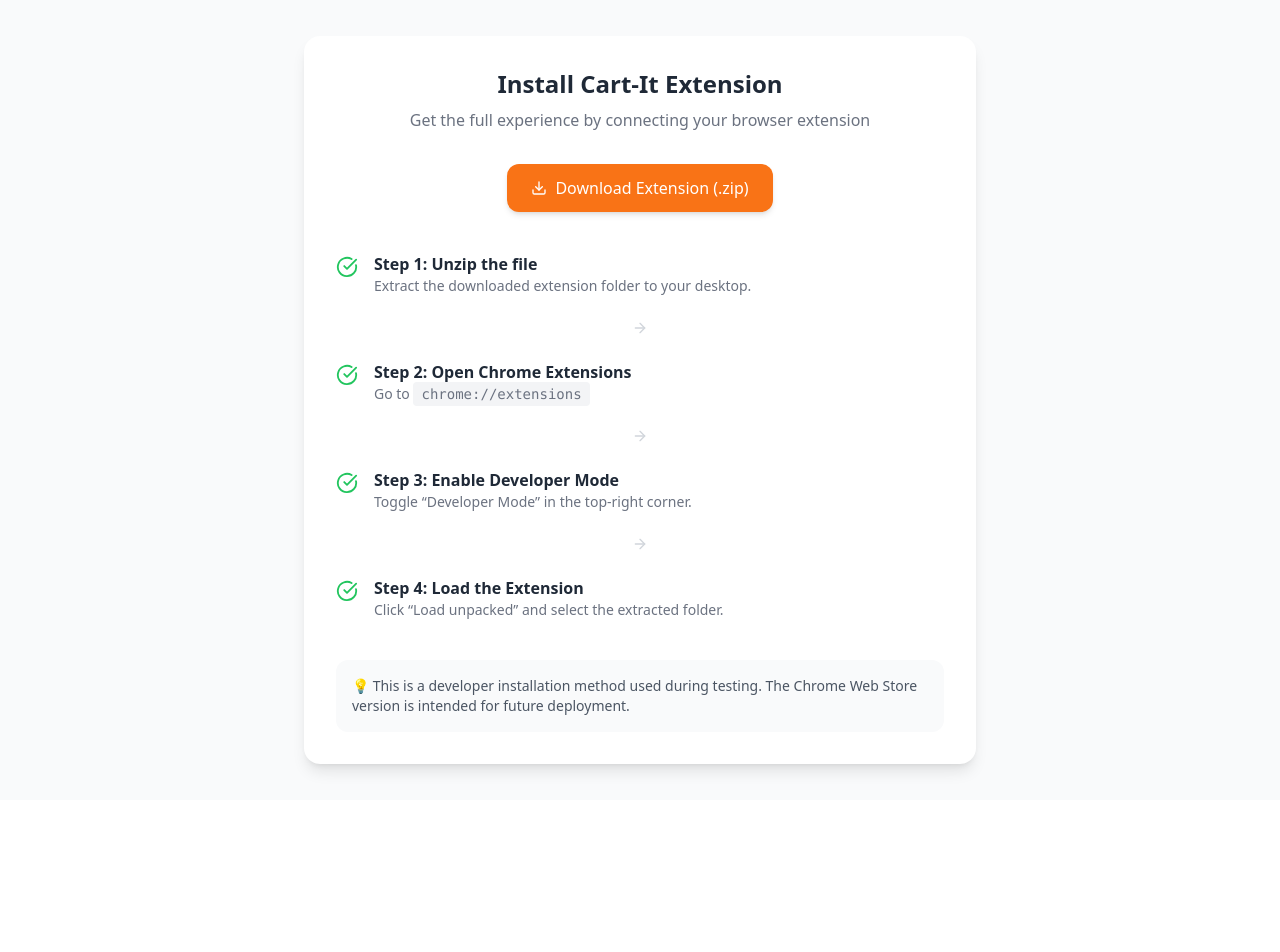
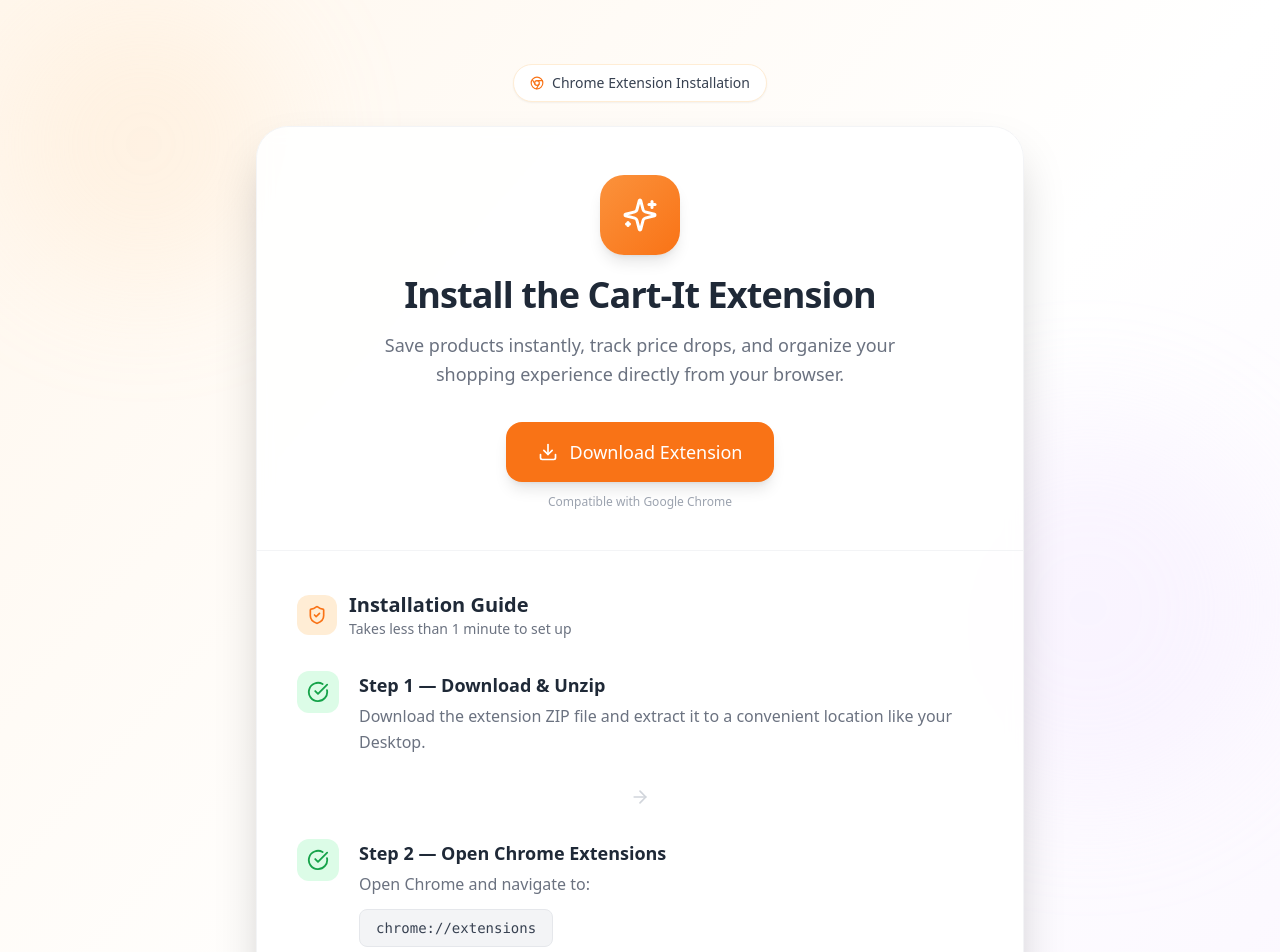
Before and after one commit to darcie13/Cart-It, a React (Create React App) app in the folder cart-it-frontend/: page /extension-install in a window 1280 px wide. Shown: the top 952 px of the page. Before the commit the page ends 800 px from the top, so only its background shows below. Built offline with nearby package versions, Linux system fonts and the light colour scheme.

Commit message:
Polished extension installation page

```diff
--- a/cart-it-frontend/src/components/extension-install.js
+++ b/cart-it-frontend/src/components/extension-install.js
@@ -1,106 +1,191 @@
 import React from "react";
-import { LuDownload, LuArrowRight, LuCircleCheckBig } from "react-icons/lu";
+import {
+  LuDownload,
+  LuArrowRight,
+  LuCircleCheckBig,
+  LuChrome,
+  LuShieldCheck,
+  LuSparkles
+} from "react-icons/lu";
 
 const ExtensionInstall = () => {
   return (
-    <div className="min-h-screen bg-gray-50 flex items-center justify-center px-6">
-      <div className="max-w-2xl w-full bg-white shadow-lg rounded-2xl p-8">
+    <div className="min-h-screen bg-gradient-to-br from-orange-50 via-white to-purple-50 px-6 py-16">
 
-        {/* Header */}
-        <div className="text-center mb-8">
-          <h1 className="text-2xl font-bold text-gray-800">
-            Install Cart-It Extension
-          </h1>
-          <p className="text-gray-500 mt-2">
-            Get the full experience by connecting your browser extension
-          </p>
+      {/* Background Glow Effects */}
+      <div className="absolute top-0 left-0 w-72 h-72 bg-orange-200 opacity-20 blur-3xl rounded-full"></div>
+      <div className="absolute bottom-0 right-0 w-96 h-96 bg-purple-200 opacity-20 blur-3xl rounded-full"></div>
+
+      <div className="relative max-w-3xl mx-auto">
+
+        {/* Top Badge */}
+        <div className="flex justify-center mb-6">
+          <div className="flex items-center gap-2 bg-white border border-orange-100 shadow-sm px-4 py-2 rounded-full text-sm text-gray-700">
+            <LuChrome className="text-orange-500" />
+            Chrome Extension Installation
+          </div>
         </div>
 
-        {/* Download Button */}
-        <div className="flex justify-center mb-10">
-          <a
-            href="/extension.zip"
-            download
-            className="flex items-center gap-2 bg-orange-500 hover:bg-orange-600 text-white px-6 py-3 rounded-xl shadow-md transition"
-          >
-            <LuDownload />
-            Download Extension (.zip)
-          </a>
+        {/* Main Card */}
+        <div className="bg-white/90 backdrop-blur shadow-2xl rounded-[2rem] border border-gray-100 overflow-hidden">
+
+          {/* Hero Section */}
+          <div className="px-10 pt-12 pb-10 text-center border-b border-gray-100">
+
+            <div className="flex justify-center mb-5">
+              <div className="w-20 h-20 rounded-3xl bg-gradient-to-br from-orange-400 to-orange-500 flex items-center justify-center shadow-lg">
+                <LuSparkles className="text-white" size={36} />
+              </div>
             </div>
 
-        {/* Steps */}
-        <div className="space-y-6">
+            <h1 className="text-4xl font-bold text-gray-800 tracking-tight">
+              Install the Cart-It Extension
+            </h1>
 
-          {/* Step 1 */}
-          <div className="flex gap-4 items-start">
-            <LuCircleCheckBig className="text-green-500 mt-1" size={22} />
-            <div>
-              <h3 className="font-semibold text-gray-800">
-                Step 1: Unzip the file
-              </h3>
-              <p className="text-sm text-gray-500">
-                Extract the downloaded extension folder to your desktop.
+            <p className="text-gray-500 mt-4 text-lg max-w-xl mx-auto leading-relaxed">
+              Save products instantly, track price drops, and organize your shopping experience directly from your browser.
+            </p>
+
+            {/* Download Button */}
+            <div className="mt-8">
+              <a
+                href="/cart-it-extension.zip"
+                download
+                className="inline-flex items-center gap-3 bg-orange-500 hover:bg-orange-600 active:scale-[0.98] text-white px-8 py-4 rounded-2xl shadow-lg transition-all duration-200 font-medium text-lg"
+              >
+                <LuDownload size={20} />
+                Download Extension
+              </a>
+
+              <p className="text-xs text-gray-400 mt-3">
+                Compatible with Google Chrome
               </p>
             </div>
           </div>
 
-          {/* Arrow */}
-          <div className="flex justify-center text-gray-300">
-            <LuArrowRight />
+          {/* Steps Section */}
+          <div className="px-10 py-10">
+
+            <div className="flex items-center gap-3 mb-8">
+              <div className="w-10 h-10 rounded-xl bg-orange-100 flex items-center justify-center">
+                <LuShieldCheck className="text-orange-500" size={20} />
               </div>
 
-          {/* Step 2 */}
-          <div className="flex gap-4 items-start">
-            <LuCircleCheckBig className="text-green-500 mt-1" size={22} />
               <div>
-              <h3 className="font-semibold text-gray-800">
-                Step 2: Open Chrome Extensions
+                <h2 className="text-xl font-semibold text-gray-800">
+                  Installation Guide
+                </h2>
+                <p className="text-sm text-gray-500">
+                  Takes less than 1 minute to set up
+                </p>
+              </div>
+            </div>
+
+            <div className="space-y-8">
+
+              {/* Step 1 */}
+              <div className="flex gap-5 items-start">
+                <div className="min-w-[42px] h-[42px] rounded-xl bg-green-100 flex items-center justify-center">
+                  <LuCircleCheckBig className="text-green-600" size={22} />
+                </div>
+
+                <div>
+                  <h3 className="font-semibold text-gray-800 text-lg">
+                    Step 1 — Download & Unzip
                   </h3>
-              <p className="text-sm text-gray-500">
-                Go to <span className="font-mono bg-gray-100 px-2 py-1 rounded">chrome://extensions</span>
+
+                  <p className="text-gray-500 mt-1 leading-relaxed">
+                    Download the extension ZIP file and extract it to a convenient location like your Desktop.
                   </p>
                 </div>
               </div>
 
               <div className="flex justify-center text-gray-300">
-            <LuArrowRight />
+                <LuArrowRight size={20} />
+              </div>
+
+              {/* Step 2 */}
+              <div className="flex gap-5 items-start">
+                <div className="min-w-[42px] h-[42px] rounded-xl bg-green-100 flex items-center justify-center">
+                  <LuCircleCheckBig className="text-green-600" size={22} />
+                </div>
+
+                <div>
+                  <h3 className="font-semibold text-gray-800 text-lg">
+                    Step 2 — Open Chrome Extensions
+                  </h3>
+
+                  <p className="text-gray-500 mt-1 leading-relaxed">
+                    Open Chrome and navigate to:
+                  </p>
+
+                  <div className="mt-3 inline-block font-mono text-sm bg-gray-100 border border-gray-200 px-4 py-2 rounded-lg text-gray-700">
+                    chrome://extensions
+                  </div>
+                </div>
+              </div>
+
+              <div className="flex justify-center text-gray-300">
+                <LuArrowRight size={20} />
               </div>
 
               {/* Step 3 */}
-          <div className="flex gap-4 items-start">
-            <LuCircleCheckBig className="text-green-500 mt-1" size={22} />
+              <div className="flex gap-5 items-start">
+                <div className="min-w-[42px] h-[42px] rounded-xl bg-green-100 flex items-center justify-center">
+                  <LuCircleCheckBig className="text-green-600" size={22} />
+                </div>
+
                 <div>
-              <h3 className="font-semibold text-gray-800">
-                Step 3: Enable Developer Mode
+                  <h3 className="font-semibold text-gray-800 text-lg">
+                    Step 3 — Enable Developer Mode
                   </h3>
-              <p className="text-sm text-gray-500">
-                Toggle “Developer Mode” in the top-right corner.
+
+                  <p className="text-gray-500 mt-1 leading-relaxed">
+                    Toggle the <span className="font-medium text-gray-700">Developer Mode</span> switch in the top-right corner of the Extensions page.
                   </p>
                 </div>
               </div>
 
               <div className="flex justify-center text-gray-300">
-            <LuArrowRight />
+                <LuArrowRight size={20} />
               </div>
 
               {/* Step 4 */}
-          <div className="flex gap-4 items-start">
-            <LuCircleCheckBig className="text-green-500 mt-1" size={22} />
+              <div className="flex gap-5 items-start">
+                <div className="min-w-[42px] h-[42px] rounded-xl bg-green-100 flex items-center justify-center">
+                  <LuCircleCheckBig className="text-green-600" size={22} />
+                </div>
+
                 <div>
-              <h3 className="font-semibold text-gray-800">
-                Step 4: Load the Extension
+                  <h3 className="font-semibold text-gray-800 text-lg">
+                    Step 4 — Load the Extension
                   </h3>
-              <p className="text-sm text-gray-500">
-                Click “Load unpacked” and select the extracted folder.
+
+                  <p className="text-gray-500 mt-1 leading-relaxed">
+                    Click <span className="font-medium text-gray-700">“Load unpacked”</span> and select the extracted Cart-It extension folder.
+                  </p>
+                </div>
+              </div>
+
+            </div>
+          </div>
+
+          {/* Footer */}
+          <div className="bg-gray-50 border-t border-gray-100 px-10 py-6">
+            <div className="flex items-start gap-3 text-sm text-gray-600">
+              <div className="text-lg">💡</div>
+
+              <p className="leading-relaxed">
+                This installation method is commonly used during extension development and testing.
+                Chrome Web Store deployment is planned for future production release.
               </p>
             </div>
           </div>
         </div>
 
-        {/* Footer Note */}
-        <div className="mt-10 p-4 bg-gray-50 rounded-xl text-sm text-gray-600">
-          💡 This is a developer installation method used during testing.
-          The Chrome Web Store version is intended for future deployment.
+        {/* Bottom Branding */}
+        <div className="text-center mt-8 text-sm text-gray-400">
+          Cart-It • Smart Shopping Management Platform
         </div>
 
       </div>
--- a/cart-it-frontend/src/components/signup.js
+++ b/cart-it-frontend/src/components/signup.js
@@ -61,13 +61,13 @@
           <div className="auth-card">
             <h2 className="auth-title">Create your account</h2>
               {/* Display status messages */}
-            {statusMessage && <div className="status-status">{statusMessage}</div>}
+            {statusMessage && <div className="status-message">{statusMessage}</div>}
             <p className="auth-subtitle">
               Already have an account? <Link to="/login" className="link-styled">Log in here.</Link>
             </p>
 
             {/* Registration form */}
-            <form onSubmit={handleSignup} className="auth-form-group-tight">
+            <form onSubmit={handleSignup} className="auth-form-group">
               <div>
                 <label className="auth-label">Username</label>
                 <input
```
Lines whose indentation alone changed are shown as unchanged.
